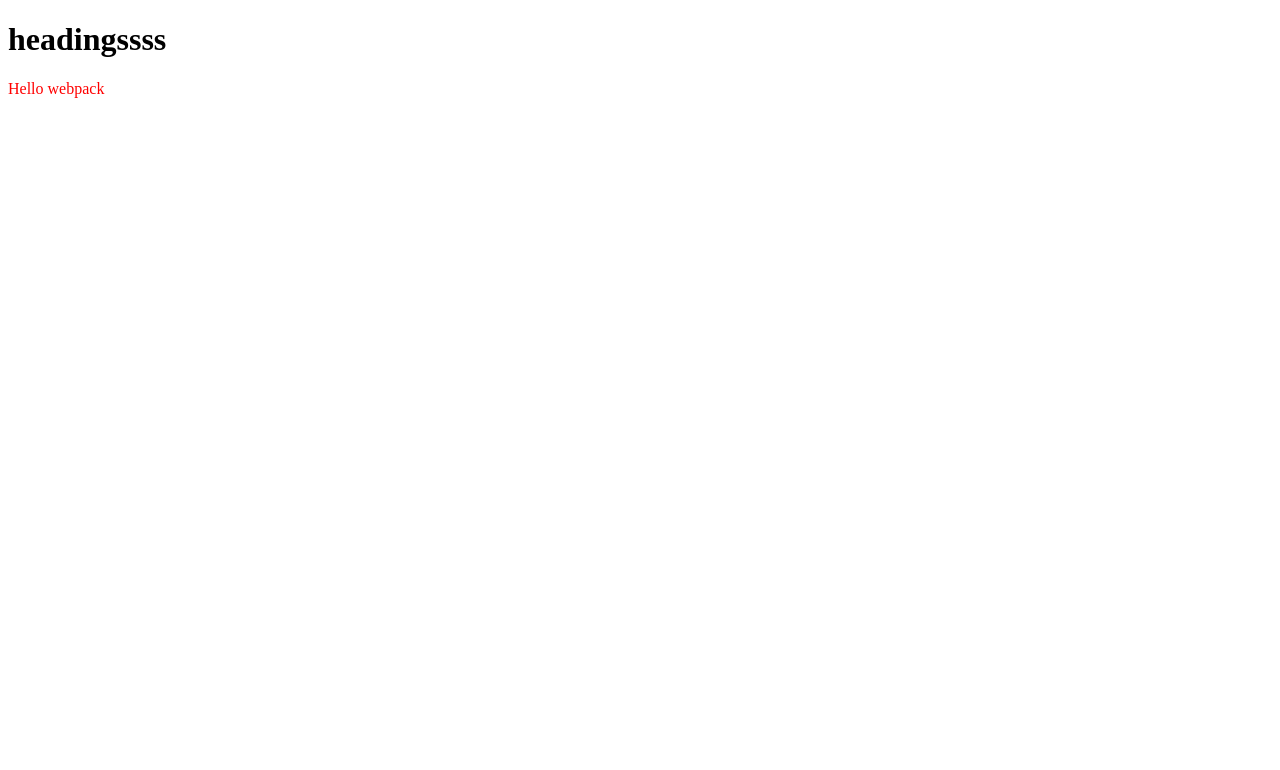
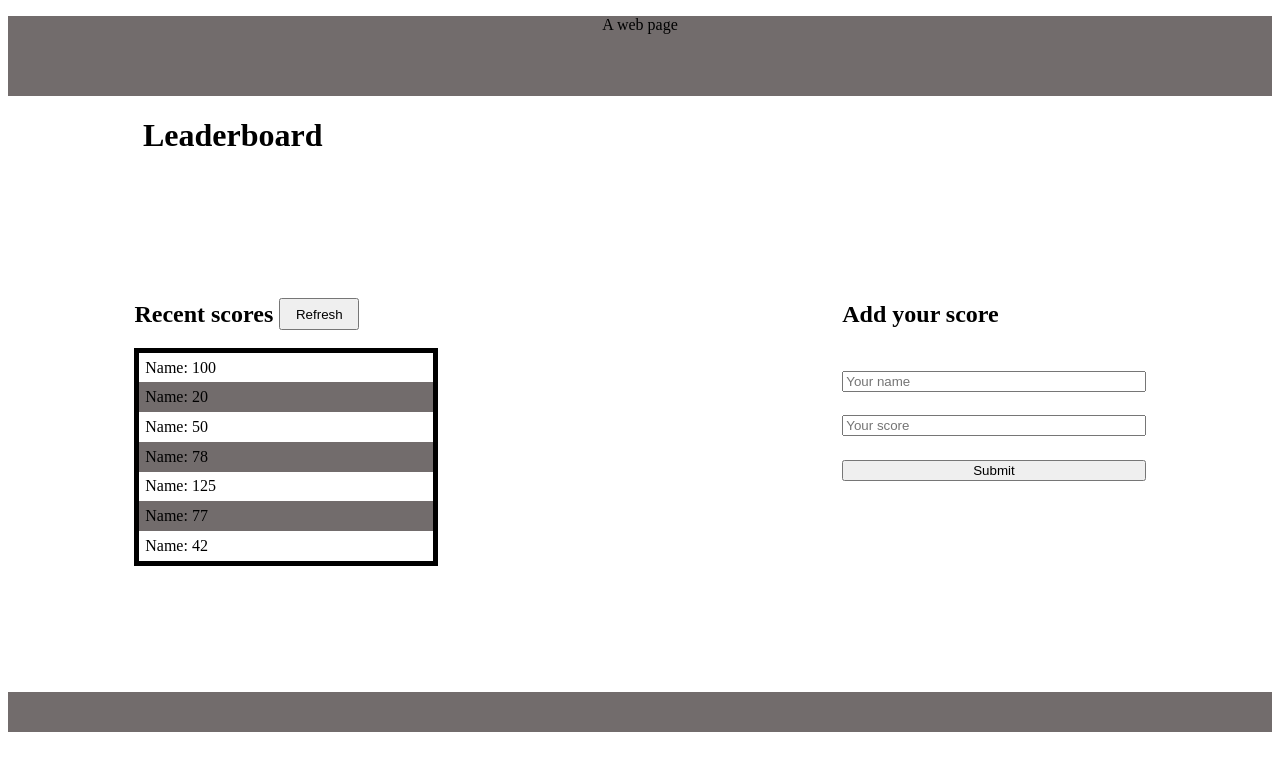
Before and after one commit to Daniel-Kigozi/Leaderboard, a website built with webpack: page src/index.html in a window 1280 px wide. Built offline with nearby package versions, Linux system fonts and the light colour scheme.

Commit message:
added markup for layout

```diff
--- a/src/index.html
+++ b/src/index.html
@@ -1,12 +1,48 @@
 <!DOCTYPE html>
 <html lang="en">
+
 <head>
     <meta charset="UTF-8">
-    <meta http-equiv="X-UA-Compatible" content="IE=edge">
-    <meta name="viewport" content="width=device-width, initial-scale=1.0">
-    <title>Document</title>
+    <meta http-equiv="X-UA-Compatible"
+        content="IE=edge">
+    <meta name="viewport"
+        content="width=device-width, initial-scale=1.0">
+    <title>Leaderboard</title>
 </head>
+
 <body>
-    <h1>headingssss</h1>
+    <nav>
+        <p>A web page</p>
+    </nav>
+    <h1>Leaderboard</h1>
+    <section class="scores-add">
+        <div class="recent-scores">
+            <div class="mydescription">
+                <h2>Recent scores</h2>
+                <button id="btnrefresh"
+                    type="button">Refresh</button>
+            </div>
+            <div class="result-scored">
+                <p>Name: 100</p>
+                <p>Name: 20</p>
+                <p>Name: 50</p>
+                <p>Name: 78</p>
+                <p>Name: 125</p>
+                <p>Name: 77</p>
+                <p>Name: 42</p>
+            </div>
+        </div>
+        <div class="addresults">
+            <h2>Add your score</h2>
+            <input type="text"
+                placeholder="Your name">
+            <input type="text"
+                placeholder="Your score">
+            <button id="submit"
+                type="button">Submit</button>
+        </div>
+    </section>
+    <footer></footer>
 </body>
+
 </html>
--- a/src/index.js
+++ b/src/index.js
@@ -1,14 +1 @@
-import _ from 'lodash';
 import './style.css';
-
-function component() {
-  const element = document.createElement('div');
-
-  // Lodash, now imported by this script
-  element.innerHTML = _.join(['Hello', 'webpack'], ' ');
-  element.classList.add('hello');
-
-  return element;
-}
-
-document.body.appendChild(component());
--- a/src/style.css
+++ b/src/style.css
@@ -1,3 +1,49 @@
-.hello {
-  color: red;
+
+.scores-add {
+  display: flex;
+  margin: 10%;
+  justify-content: space-between;
 }
+.recent-scores {
+    width: 30%;
+}
+.mydescription {
+    display: flex;
+  align-items: center;
+}
+#btnrefresh {
+  height: 2rem;
+  width: 5rem;
+  margin-left: 2%;
+}
+.result-scored {
+    border: 5px solid black;
+}
+.result-scored p {
+    padding: 2%;
+    margin: 0;
+}
+.result-scored p:nth-child(even) {
+    background: rgb(114, 108, 108);
+}
+.addresults {
+    display: flex;
+  flex-direction: column;
+  width: 30%;
+  justify-content: space-between;
+  height: 25vh;
+}
+h1 {
+    margin-left: 135px;
+}
+nav {
+    background-color: rgb(114, 108, 108);
+    height: 10vh;
+}
+nav p{
+  text-align: center;
+}
+footer {
+    background-color: rgb(114, 108, 108);
+    height: 5vh;
+}
```
